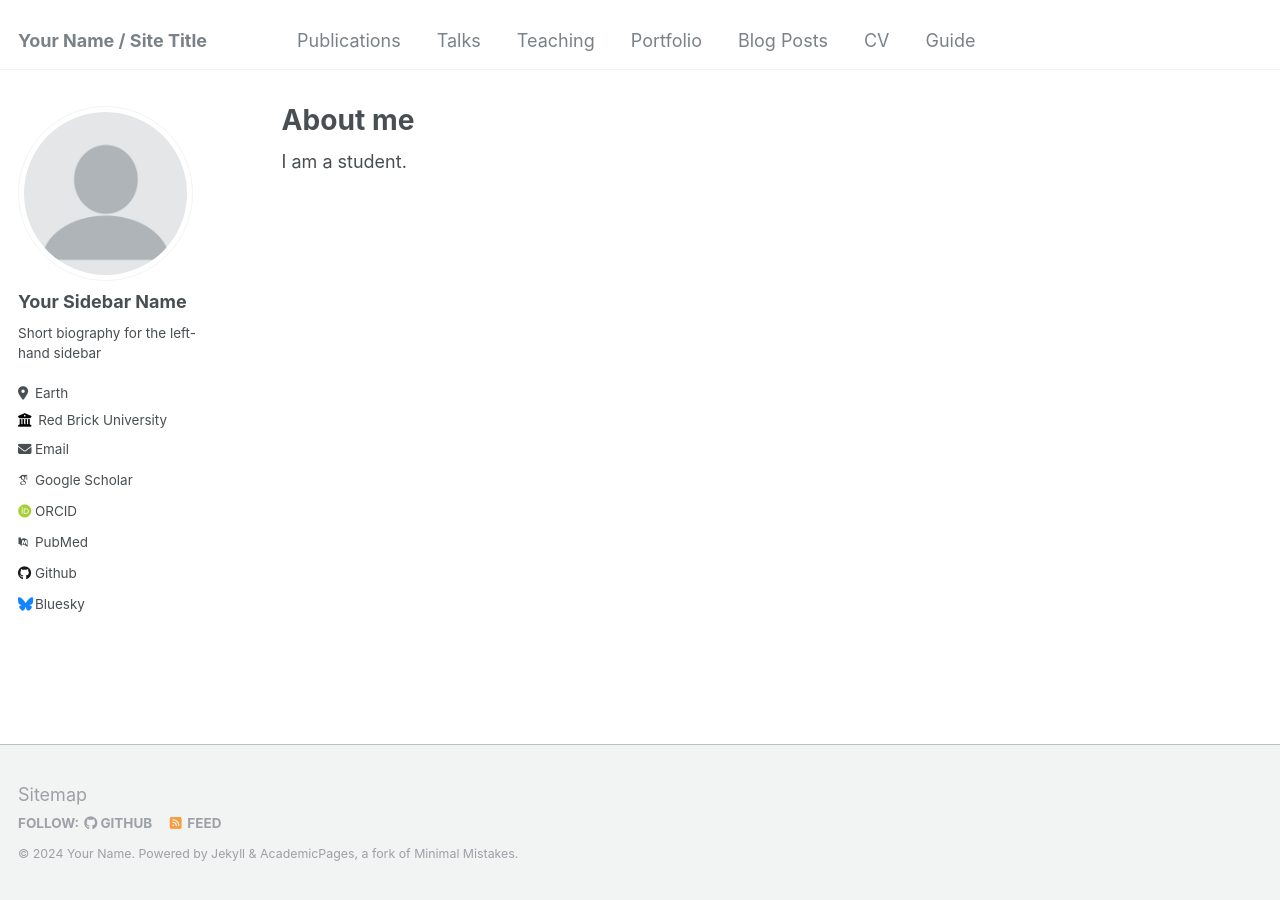
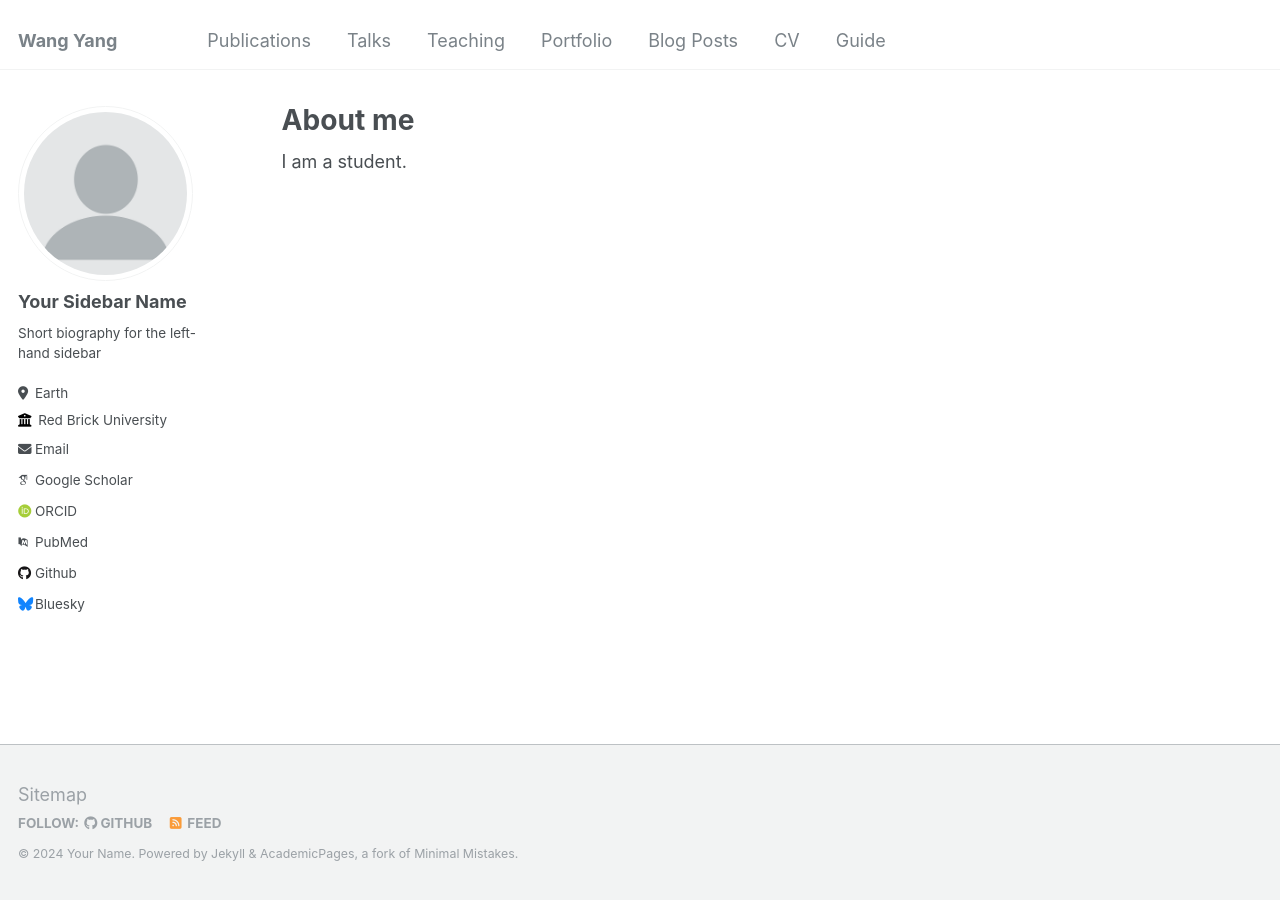
Before and after one commit to uservan/uservan.github.io, a Jekyll site: the page built from _pages/about.md, in a window 1280 px wide. Built offline with Jekyll 4.4.1, drawn with Linux system fonts in a browser that asks for light colours; some web fonts are replaced.

Commit message:
Update _config.yml

```diff
--- a/_config.yml
+++ b/_config.yml
@@ -8,7 +8,7 @@
 
 # Basic Site Settings
 locale                   : "en-US"
-title                    : "Your Name / Site Title"
+title                    : "Wang Yang"
 title_separator          : "-"
 name                     : &name "Your Name"
 description              : &description "personal description"
```
